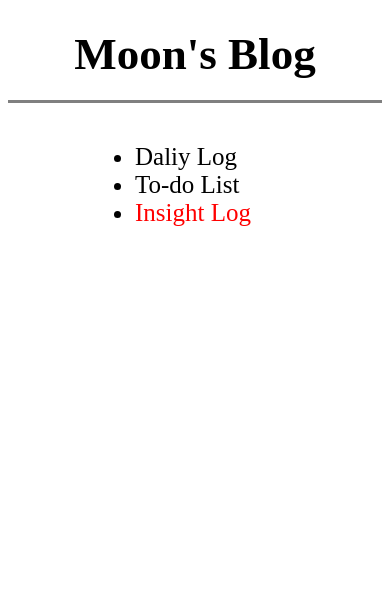
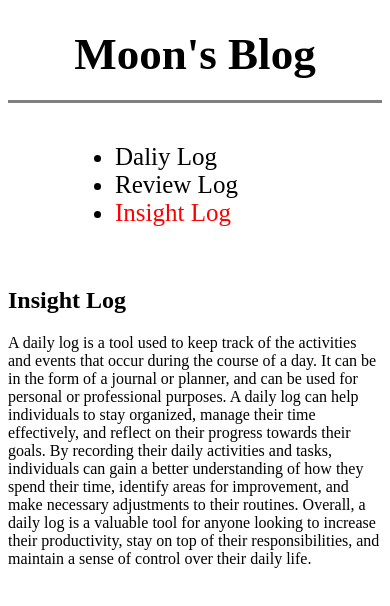
Before and after one commit to MOONCHIVE/moonlog, a plain HTML site: page insight.html in a window 390 px wide. Drawn offline with Linux system fonts and the light colour scheme.

Commit message:
230322_CSS파일 추가
<style>코드를 사용하지 않고 하나의 CSS파일을 참조하도록 설계하여 모든 html파일에 한번에 디자인 적용 가능하도록 업데이트

```diff
--- a/insight.html
+++ b/insight.html
@@ -2,47 +2,25 @@
 <head>
     <title>Moon-log </title>
     <meta charset="utf-8">
-    <style>
-        #insight {color: red;}
-        .index { font-size: 25px;
-                 text-decoration: none;
-                 color:black;
-                 border-right:1px solid gray;
-                 margin:0;
-                 padding:40px;
-                 width: 120px;
-            }
-        h1{font-size:45px;
-            text-align: center;
-            border-bottom:3px solid gray;
-            margin: 0;
-            padding: 20px;
-        }
-        a {color: black;
-        text-decoration:none;
-        }
-        @media(max-width:800px){
-            #grid{
-                display: block;
-            }
-            #article{
-                padding-left:0px;
-            }
-            .index{border-right:none;
-                   margin-left: auto;
-                   margin-right: auto;
-            }
-            }
-    </style>
+    <link rel="stylesheet" href="style.css">
+
 </head>
 
 <body>
     <h1><a href=index.html>Moon's Blog</a></h1>
-    <ul class="index">
-        <li><a href=daily.html>Daliy Log</a></li>
-        <li><a href=todo.html>To-do List</a></li>
-        <li><a href=insight.html id="insight">Insight Log</a></li>
-    </ul>
+    <div id="grid">
+        <ul class="index">
+           <li><a href=daily.html >Daliy Log</a></li>
+           <li><a href=todo.html >Review Log</a></li>
+           <li><a href=insight.html id="index-select">Insight Log</a></li>
+        </ul>
+        <div id="article">
+        <h2>Insight Log</h2>
+         <p>
+          A daily log is a tool used to keep track of the activities and events that occur during the course of a day. It can be in the form of a journal or planner, and can be used for personal or professional purposes. A daily log can help individuals to stay organized, manage their time effectively, and reflect on their progress towards their goals. By recording their daily activities and tasks, individuals can gain a better understanding of how they spend their time, identify areas for improvement, and make necessary adjustments to their routines. Overall, a daily log is a valuable tool for anyone looking to increase their productivity, stay on top of their responsibilities, and maintain a sense of control over their daily life.
+         </p>
+        </div>
+       </div>
 
 
 
--- /dev/null
+++ b/style.css
@@ -0,0 +1,37 @@
+#index-select {color: red;}
+.index { font-size: 25px;
+         text-decoration: none;
+         color:black;
+         border-right:1px solid gray;
+         margin:0;
+         padding:40px;
+         width: 160px;
+    }
+h1{font-size:45px;
+    text-align: center;
+    border-bottom:3px solid gray;
+    margin: 0;
+    padding: 20px;
+}
+a {color: black;
+text-decoration:none;
+}
+#grid{
+    display:grid;
+    grid-template-columns: 160px 1fr;
+}
+#article{
+    padding-left: 105px;
+}
+@media(max-width:800px){
+    #grid{
+        display: block;
+    }
+    #article{
+        padding-left:0px;
+    }
+    .index{border-right:none;
+           margin-left: auto;
+           margin-right: auto;
+    }
+    }
```
Also changed, not shown: daily.html (+3 -41 lines), index.html (+1 -1 lines), todo.html (+14 -38 lines).
